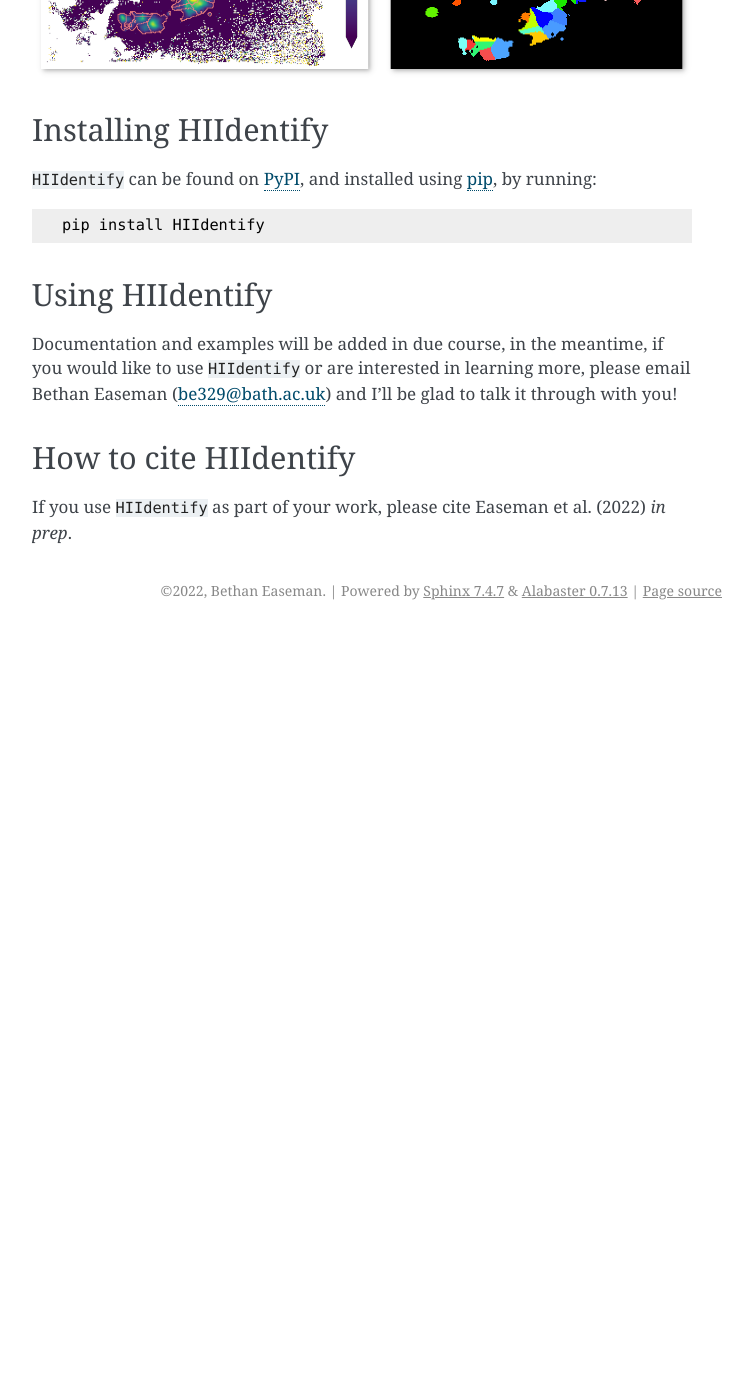
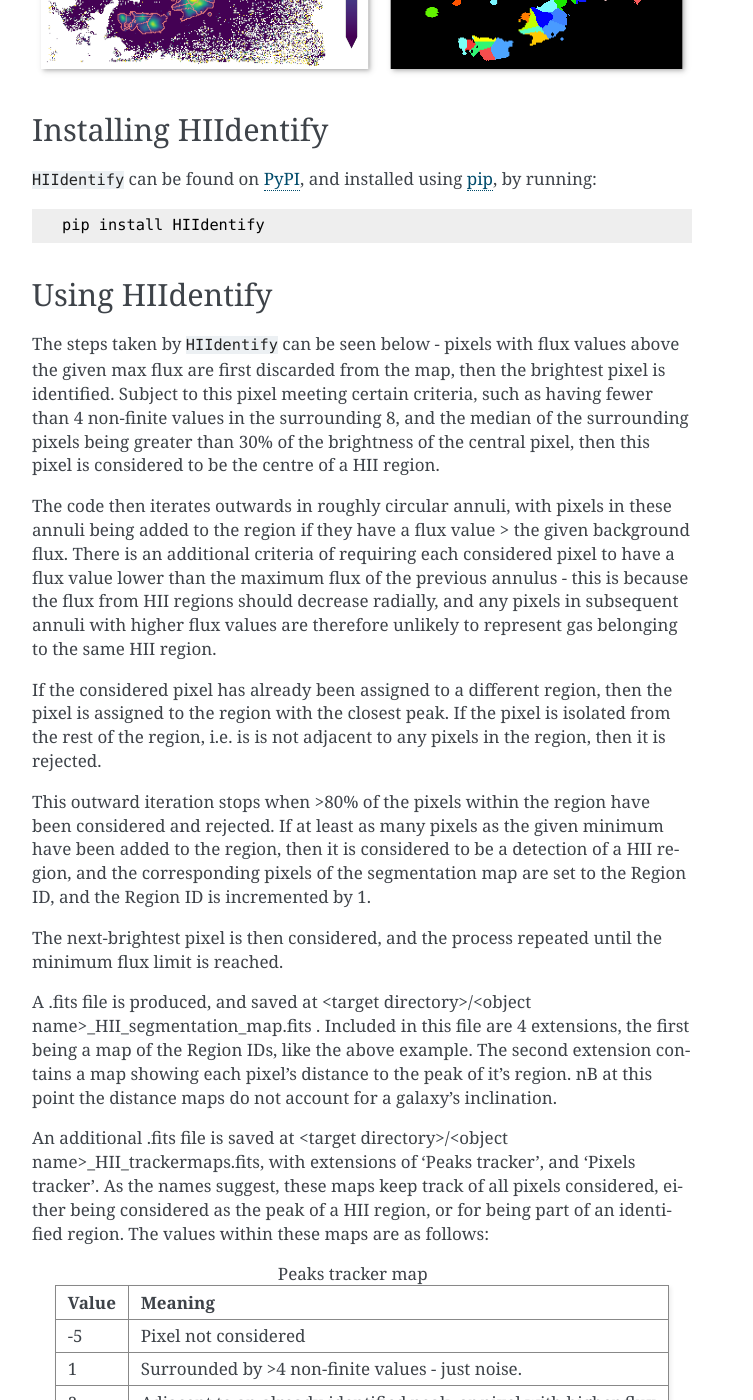
Before and after one commit to BethanEaseman/HIIdentify, a Sphinx documentation site: the page built from docs/index.rst, in a window 1280 px wide and 1400 px high, scrolled down 1129 px. Shown: the whole window, without its empty margins (388-1141 px from the left). Built offline with Sphinx 7.4.7, drawn with Linux system fonts in a browser that asks for light colours; before the commit the page ends 1759 px from its top, so only the background shows below that; some of the changed text lies outside the part shown.

Commit message:
Added: Text to 'Using HIIdentify'

```diff
--- a/docs/index.rst
+++ b/docs/index.rst
@@ -75,7 +75,42 @@
 Using HIIdentify
 ================
 
-Documentation and examples will be added in due course, in the meantime, if you would like to use ``HIIdentify`` or are interested in learning more, please email Bethan Easeman (be329@bath.ac.uk) and I'll be glad to talk it through with you!
+The steps taken by ``HIIdentify`` can be seen below - pixels with flux values above the given max flux are first discarded from the map, then the brightest pixel is identified. Subject to this pixel meeting certain criteria, such as having fewer than 4 non-finite values in the surrounding 8, and the median of the surrounding pixels being greater than 30% of the brightness of the central pixel, then this pixel is considered to be the centre of a HII region.
+
+The code then iterates outwards in roughly circular annuli, with pixels in these annuli being added to the region if they have a flux value > the given background flux. There is an additional criteria of requiring each considered pixel to have a flux value lower than the maximum flux of the previous annulus - this is because the flux from HII regions should decrease radially, and any pixels in subsequent annuli with higher flux values are therefore unlikely to represent gas belonging to the same HII region.
+
+If the considered pixel has already been assigned to a different region, then the pixel is assigned to the region with the closest peak. If the pixel is isolated from the rest of the region, i.e. is is not adjacent to any pixels in the region, then it is rejected.
+
+This outward iteration stops when >80% of the pixels within the region have been considered and rejected. If at least as many pixels as the given minimum have been added to the region, then it is considered to be a detection of a HII region, and the corresponding pixels of the segmentation map are set to the Region ID, and the Region ID is incremented by 1.
+
+The next-brightest pixel is then considered, and the process repeated until the minimum flux limit is reached.
+
+A .fits file is produced, and saved at <target directory>/<object name>_HII_segmentation_map.fits . Included in this file are 4 extensions, the first being a map of the Region IDs, like the above example. The second extension contains a map showing each pixel's distance to the peak of it's region. nB at this point the distance maps do not account for a galaxy's inclination.
+
+An additional .fits file is saved at <target directory>/<object name>_HII_trackermaps.fits, with extensions of 'Peaks tracker', and 'Pixels tracker'. As the names suggest, these maps keep track of all pixels considered, either being considered as the peak of a HII region, or for being part of an identified region. The values within these maps are as follows:
+
+
+.. csv-table:: Peaks tracker map
+   :header: "Value", "Meaning"
+
+	-5, "Pixel not considered"
+	1, "Surrounded by >4 non-finite values - just noise."
+    2, "Adjacent to an already-identified peak, or pixel with higher flux"
+    3, "Median of surrounding pixels < 0.1 * peak_flux"
+    4, "Separation from other region < given limit"
+    5, "Pixel successfully identified as the peak of a HII region."
+
+.. csv-table:: Pixel tracker map
+   :header: "Value", "Meaning"
+    -5, "Pixel not considered"
+    1, "Pixel rejected - below flux threshold"
+    2, "Pixel assigned to region"
+	3, "Pixel has moved region"
+    4, "Pixel considered, but too few pixels in region to meet threshold."
+    5, "Pixel rejected - isolated / too far away from others."
+
+
+Further documentation and examples will be added in due course, in the meantime, if you would like to use ``HIIdentify``, and have any questions or are interested in learning more, please email Bethan Easeman (be329@bath.ac.uk) and I'll be glad to talk it through with you!
 
 ======================
 How to cite HIIdentify
```
